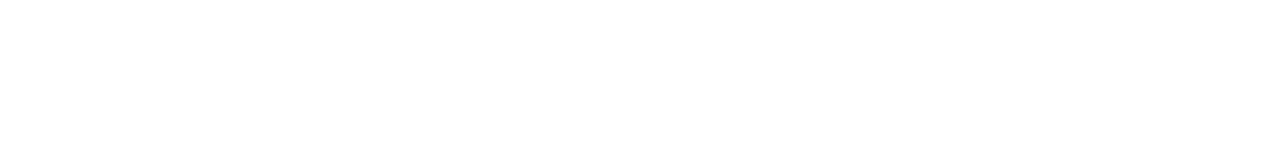
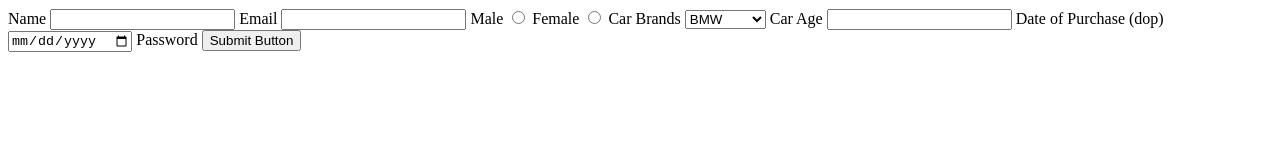
Before and after one commit to acciojob/car-insurance-form-sirin-acciojob-26, a website: page main.html in a window 1280 px wide. Drawn offline with Linux system fonts and the light colour scheme.

Commit message:
created a submission

```diff
--- a/main.html
+++ b/main.html
@@ -8,6 +8,28 @@
 
 <body>
 	<!-- the entire body must be written by student -->
+	<label for="name">Name</label>
+<input type="text"  id="name" required="yes">
+<label for="email">Email</label>
+<input type="email"  id="email" required="yes">
+<label >Male</label>
+<input type="radio"  required="yes" name="gender">
+<label >Female</label>
+<input type="radio" name="gender" required="yes">
+
+<label for="cars" >Car Brands</label>
+	<select id="cars">
+		<option>BMW</option>
+		<option>Audi</option>
+		<option>Mercedez</option>
+	</select>
+<label for="carage">Car Age</label>
+<input type="number" id="carage" required="yes">
+	<label for="dop">Date of Purchase (dop)</label>
+<input type="date"  id="dop" required="yes">
+<label for="password">Password</label>
+<button type="submit">Submit Button</button>
+
     <script type="text/javascript" src="./script.js">
 </script>
 
```
